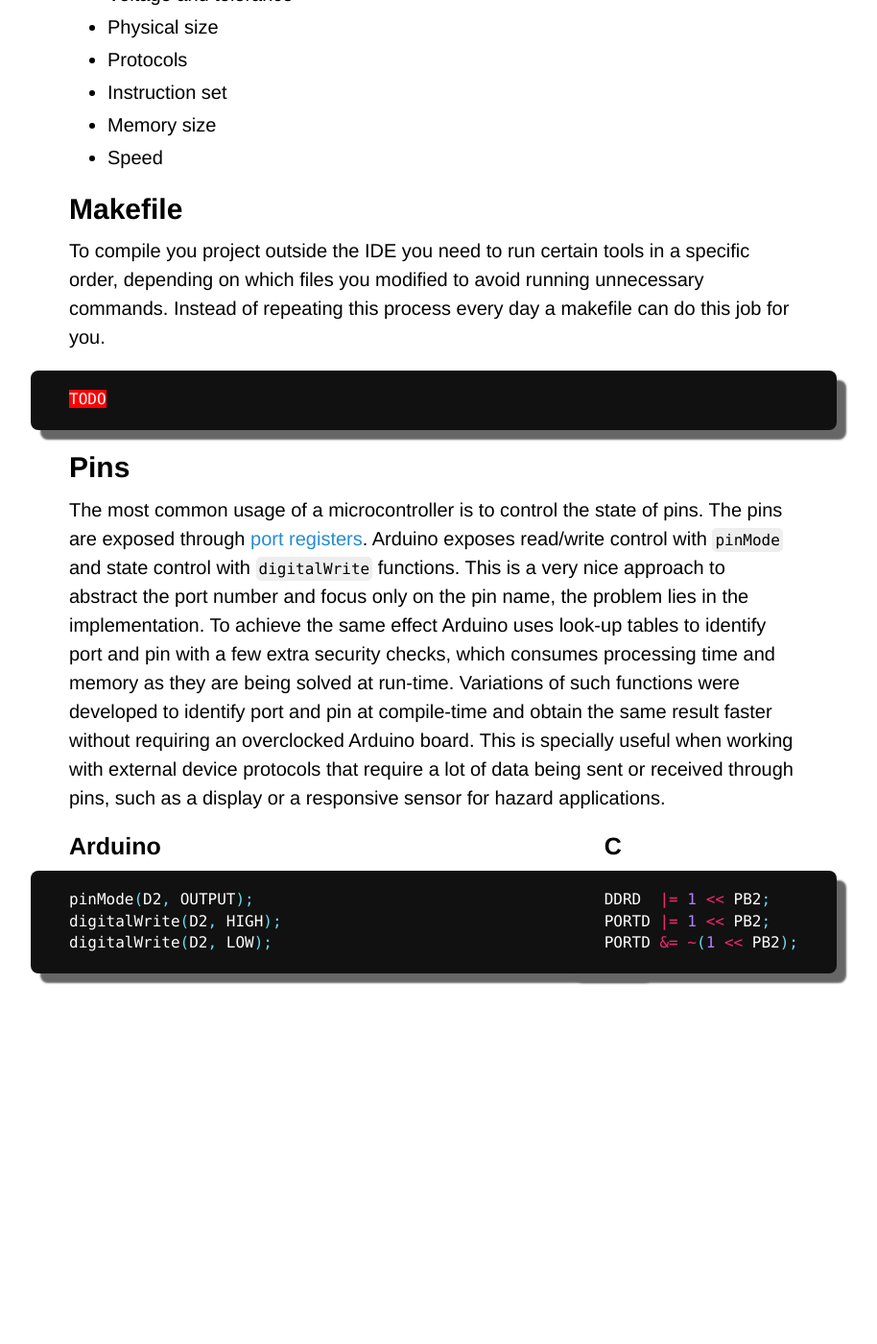
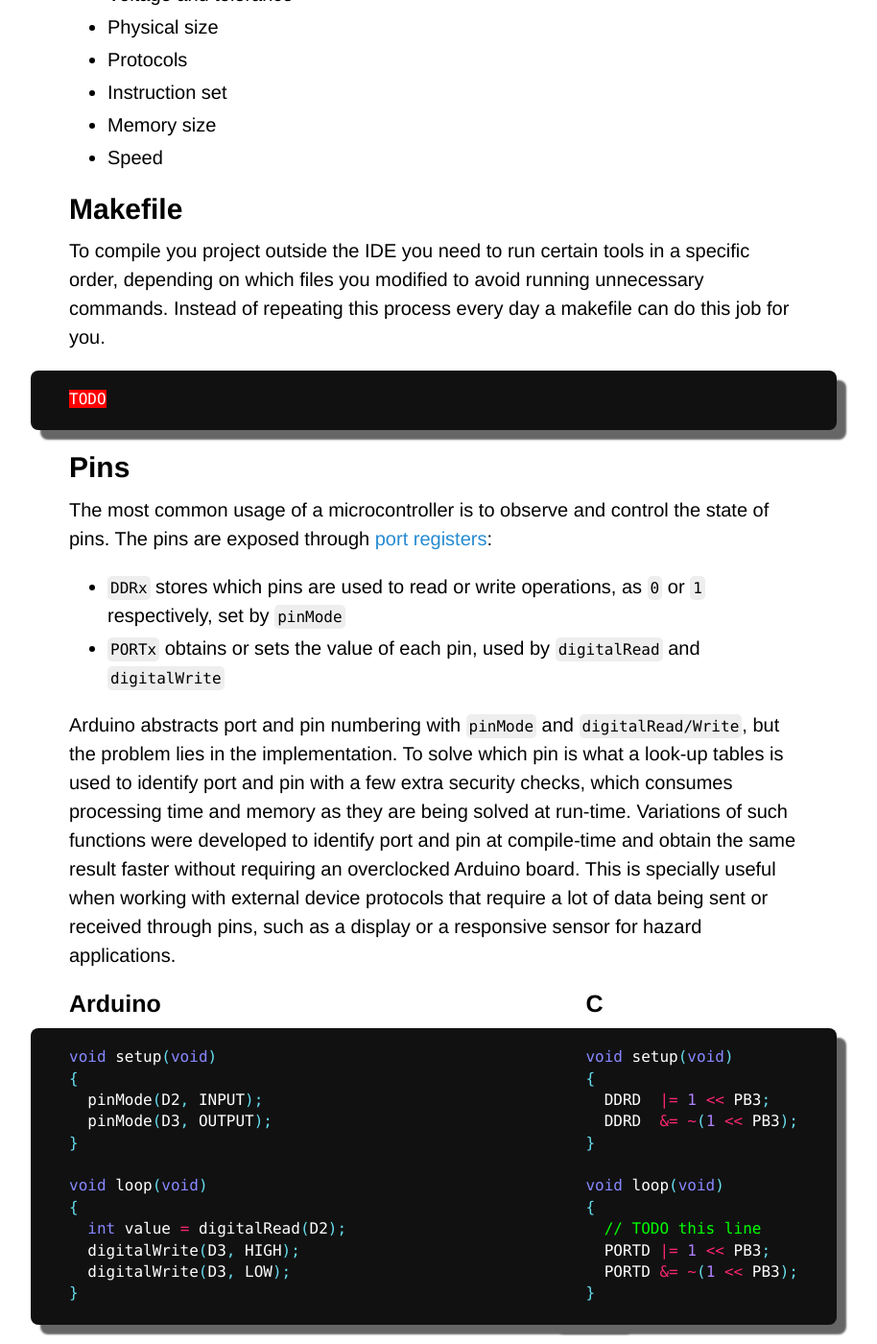
Before and after one commit to Maumagnaguagno/maumagnaguagno.github.io, a Jekyll site: the page built from baremetal.md, in a window 1280 px wide and 1400 px high, scrolled down 749 px. Shown: the whole window at 96% size, without its empty margins (188-1102 px from the left). Built offline with Jekyll 4.4.1, drawn with Linux system fonts in a browser that asks for light colours; our own code applies the rules of GitHub Pages for plain Markdown files; before the commit the page ends 1783 px from its top, so only the background shows below that.

Commit message:
Improve register description and code blocks in Bare Metal

````diff
--- a/baremetal.md
+++ b/baremetal.md
@@ -35,11 +35,13 @@ TODO
 ```
 
 ## Pins
-The most common usage of a microcontroller is to control the state of pins.
-The pins are exposed through [port registers](https://www.arduino.cc/en/Reference/PortManipulation).
-Arduino exposes read/write control with ``pinMode`` and state control with ``digitalWrite`` functions.
-This is a very nice approach to abstract the port number and focus only on the pin name, the problem lies in the implementation.
-To achieve the same effect Arduino uses look-up tables to identify port and pin with a few extra security checks, which consumes processing time and memory as they are being solved at run-time.
+The most common usage of a microcontroller is to observe and control the state of pins.
+The pins are exposed through [port registers](https://www.arduino.cc/en/Reference/PortManipulation):
+- ``DDRx`` stores which pins are used to read or write operations, as ``0`` or ``1`` respectively, set by ``pinMode``
+- ``PORTx`` obtains or sets the value of each pin, used by ``digitalRead`` and ``digitalWrite``
+
+Arduino abstracts port and pin numbering with ``pinMode`` and ``digitalRead/Write``, but the problem lies in the implementation.
+To solve which pin is what a look-up tables is used to identify port and pin with a few extra security checks, which consumes processing time and memory as they are being solved at run-time.
 Variations of such functions were developed to identify port and pin at compile-time and obtain the same result faster without requiring an overclocked Arduino board.
 This is specially useful when working with external device protocols that require a lot of data being sent or received through pins, such as a display or a responsive sensor for hazard applications.
 
@@ -47,9 +49,18 @@ This is specially useful when working with external device protocols that requir
 
 ### Arduino
 ```c
-pinMode(D2, OUTPUT);
-digitalWrite(D2, HIGH);
-digitalWrite(D2, LOW);
+void setup(void)
+{
+  pinMode(D2, INPUT);
+  pinMode(D3, OUTPUT);
+}
+
+void loop(void)
+{
+  int value = digitalRead(D2);
+  digitalWrite(D3, HIGH);
+  digitalWrite(D3, LOW);
+}
 ```
 
 </div>
@@ -57,9 +68,18 @@ digitalWrite(D2, LOW);
 
 ### C
 ```c
-DDRD  |= 1 << PB2;
-PORTD |= 1 << PB2;
-PORTD &= ~(1 << PB2);
+void setup(void)
+{
+  DDRD  |= 1 << PB3;
+  DDRD  &= ~(1 << PB3);
+}
+
+void loop(void)
+{
+  // TODO this line
+  PORTD |= 1 << PB3;
+  PORTD &= ~(1 << PB3);
+}
 ```
 
 </div>
````
